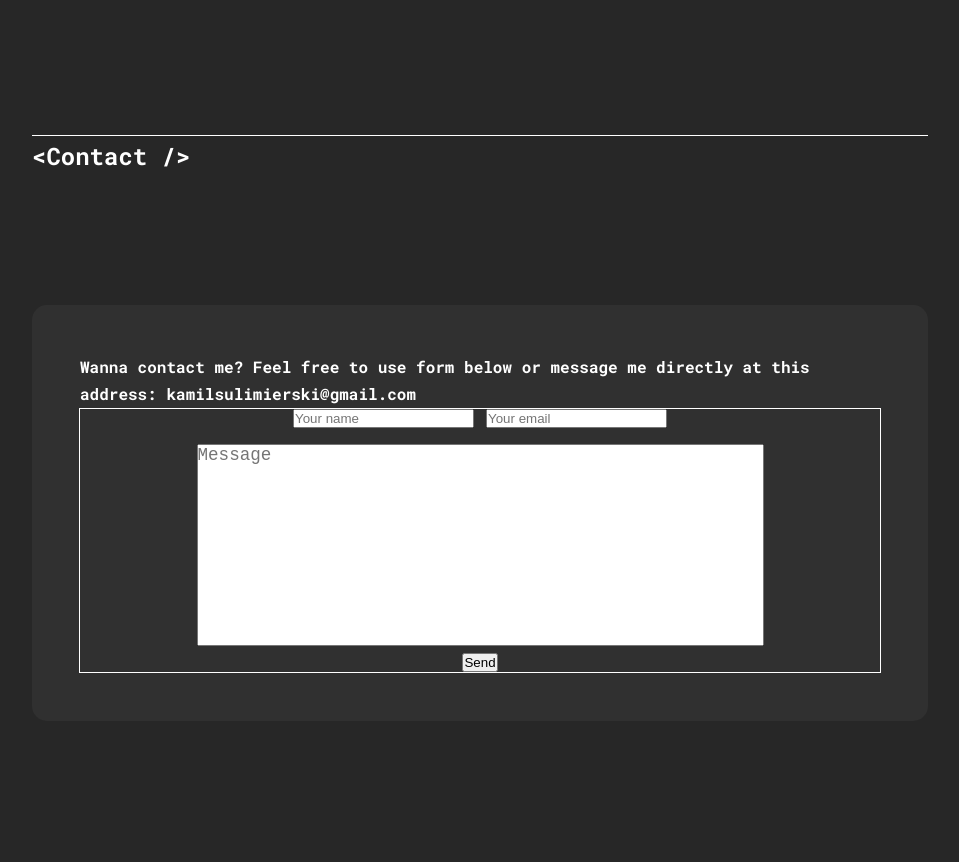
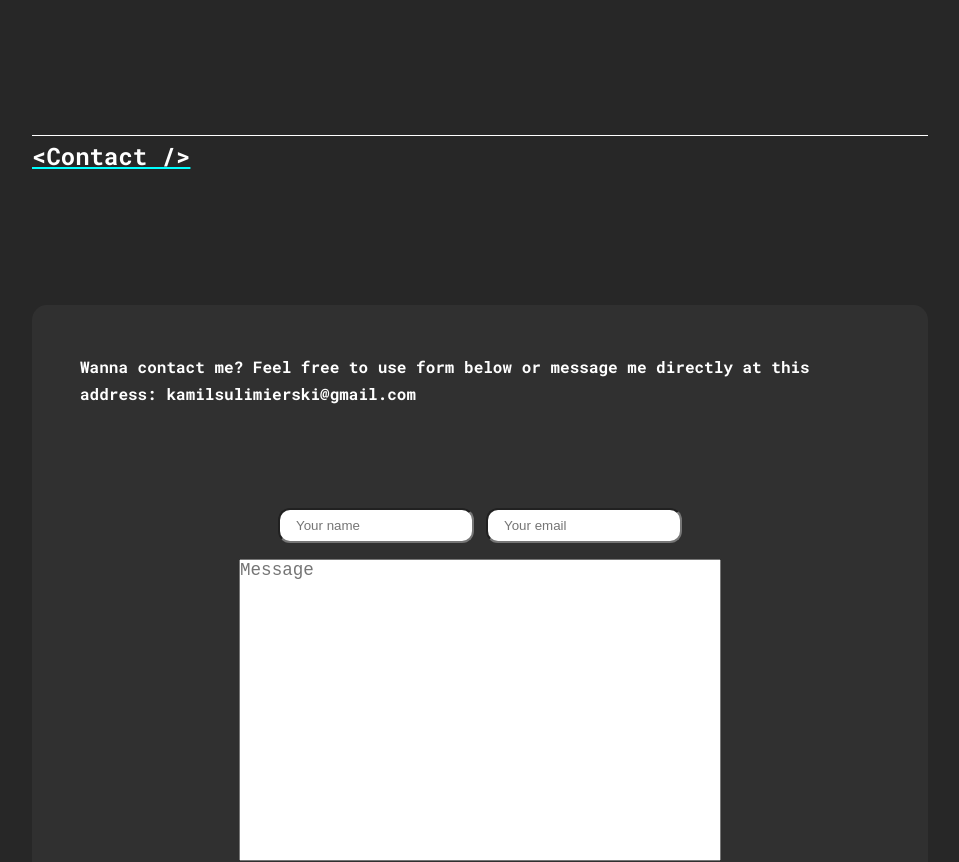
Before and after one commit to TerroR75/portfolio-page, a React (Vite) app: page / in a window 1280 px wide. Shown: the part 2940-3802 px from the top of the page, without its empty margins (160-1119 px from the left). Built offline with nearby package versions, Linux system fonts and the light colour scheme.

Commit message:
Contact section styling
Added email click info, changed resizing behaviour of contact form

```diff
--- a/src/styles/ContactSection.scss
+++ b/src/styles/ContactSection.scss
@@ -2,7 +2,11 @@
 
 .Contact-Section{
     min-height: 100vh;
-    border-bottom: 1px solid white;
+
+    h2{
+      text-decoration: underline;
+      text-decoration-color: colorVariables.$accent-color;
+    }
 
     .contact-form{
       background: colorVariables.$card-color;
@@ -14,30 +18,70 @@
       justify-content: center;
       align-items: center;
 
+      a{
+        position: relative;
+      }
+      a>span{
+        font-size: 0.5rem;
+        position: absolute;
+        left: 50px;
+        top: 20px;
+        color: colorVariables.$accent-color;
+      }
+
       form{
         display: flex;
         flex-direction: column;
-        justify-content: center;
-        align-items: center;
-        border: 1px solid white;
+        // justify-content: center;
+        // align-items: center;
+        // border: 1px solid white;
         width: 100%;
+        margin-top: 100px;
 
         .contact-head{
           display: flex;
           justify-content: center;
           gap: 12px;
           input{
+            width: max(64px, 20%);
+            border-radius: 12px;
+            padding: 8px 16px;
             // font-size: 1.3rem;
             // width: 50%;
           }
         }
 
         .contact-body{
+          // width: 100%;
+          display: flex;
+          flex-direction: center;
+          align-items: center;
+          flex-direction: column;
           textarea{
             resize: none;
             margin-top: 16px;
             font-size: 1.1rem;
+            width: max(60%, 250px);
+            height: 300px;
           }
+        }
+
+        button{
+          margin-top: 12px;
+          width: 128px;
+          align-self: center;
+          padding: 8px 24px;
+          border-radius: 15px;
+          background: inherit;
+          border: 2px solid colorVariables.$accent-color;
+          color: white;
+          transition: color 200ms, background 200ms;
+        }
+
+        button:hover{
+          color: black;
+          background: colorVariables.$accent-color;
+          cursor: pointer;
         }
 
       }
```
